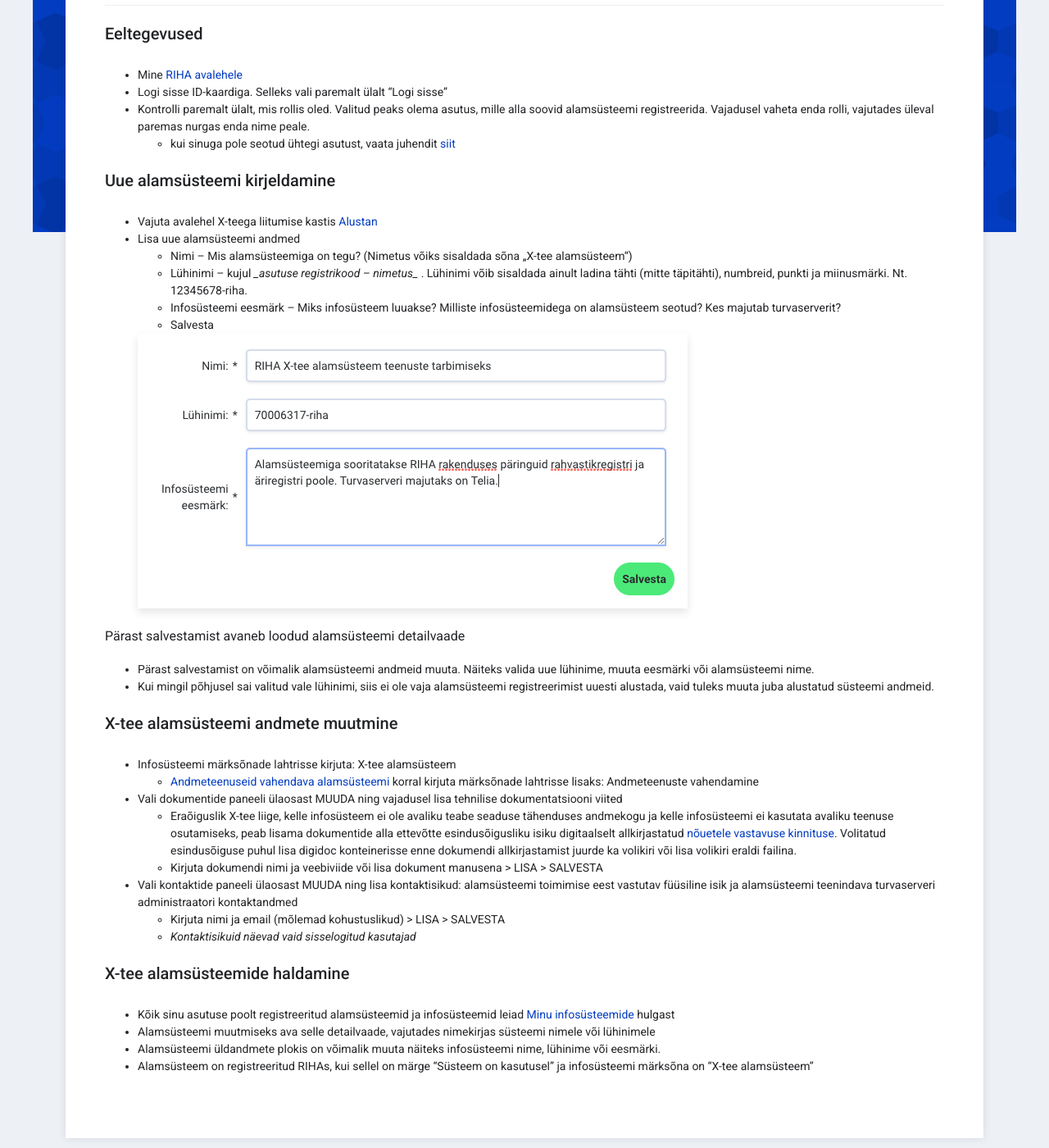
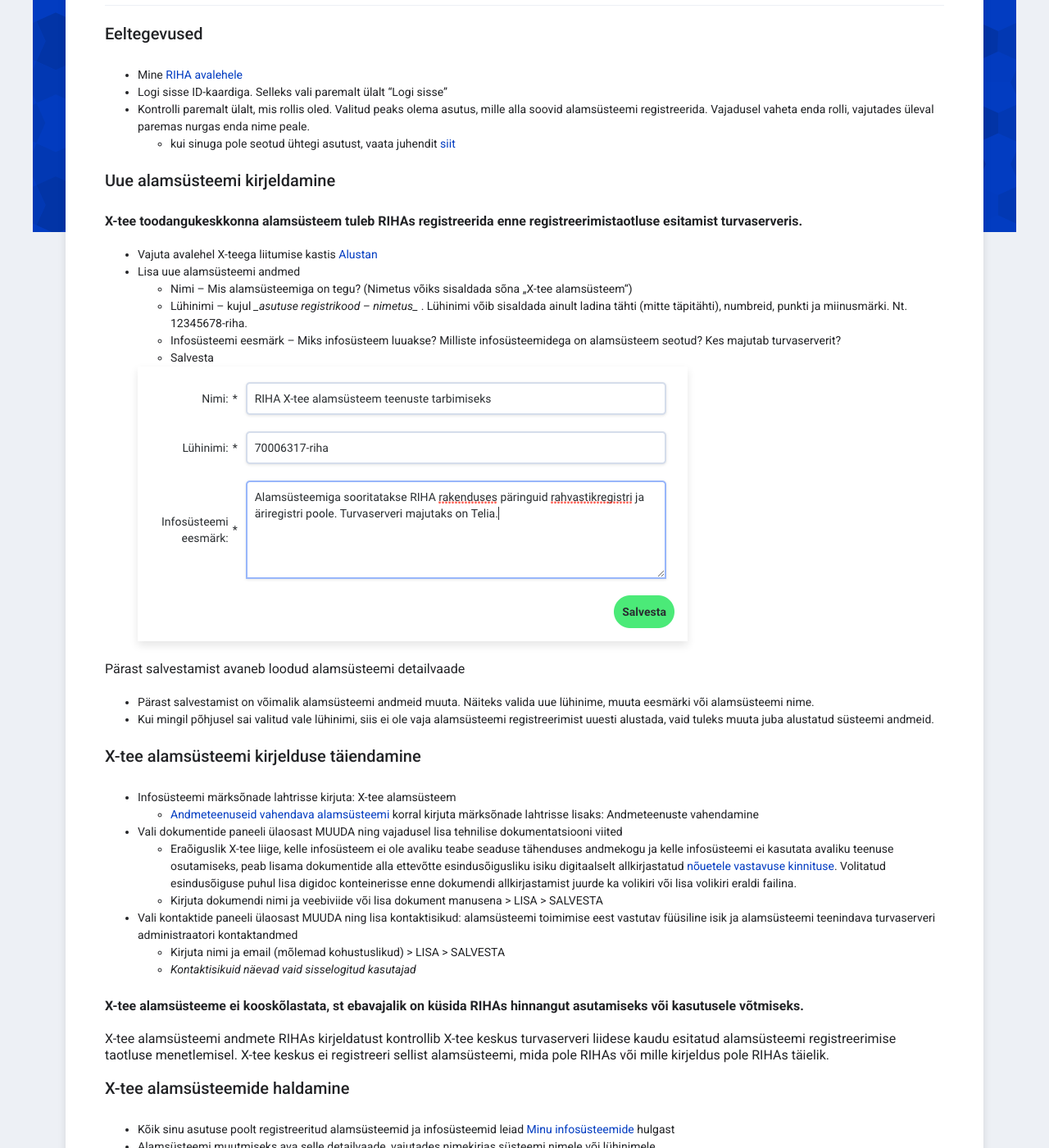
Before and after one commit to e-gov/RIHA-Help, a Jekyll site: the page built from docs/X-tee-alamsysteem.md, in a window 1280 px wide and 1400 px high, scrolled down 380 px. Shown: the whole window at 82% size. Built offline with Jekyll 4.4.1, drawn with Linux system fonts in a browser that asks for light colours.

Commit message:
Update X-tee-alamsysteem.md

```diff
--- a/docs/X-tee-alamsysteem.md
+++ b/docs/X-tee-alamsysteem.md
@@ -12,6 +12,7 @@ title: X-tee alamsüsteemi abi
   - kui sinuga pole seotud ühtegi asutust, vaata juhendit [siit](/RIHA-oigused-haldamine)
 
 ### Uue alamsüsteemi kirjeldamine
+**X-tee toodangukeskkonna alamsüsteem tuleb RIHAs registreerida enne registreerimistaotluse esitamist turvaserveris.**
 
 - Vajuta avalehel X-teega liitumise kastis [Alustan](https://www.riha.ee/Kirjelda/Uus)
 - Lisa uue alamsüsteemi andmed
@@ -27,7 +28,7 @@ Pärast salvestamist avaneb loodud alamsüsteemi detailvaade
 - Pärast salvestamist on võimalik alamsüsteemi andmeid muuta. Näiteks valida uue lühinime, muuta eesmärki või alamsüsteemi nime.
 - Kui mingil põhjusel sai valitud vale lühinimi, siis ei ole vaja alamsüsteemi registreerimist uuesti alustada, vaid tuleks muuta juba alustatud süsteemi andmeid.
 
-### X-tee alamsüsteemi andmete muutmine
+### X-tee alamsüsteemi kirjelduse täiendamine
 
 - Infosüsteemi märksõnade lahtrisse kirjuta: X-tee alamsüsteem
   - [Andmeteenuseid vahendava alamsüsteemi](https://moodle.ria.ee/mod/page/view.php?id=382) korral kirjuta märksõnade lahtrisse lisaks: Andmeteenuste vahendamine
@@ -38,6 +39,9 @@ Pärast salvestamist avaneb loodud alamsüsteemi detailvaade
   - Kirjuta nimi ja email (mõlemad kohustuslikud) > LISA > SALVESTA
   - _Kontaktisikuid näevad vaid sisselogitud kasutajad_
 
+**X-tee alamsüsteeme ei kooskõlastata, st ebavajalik on küsida RIHAs hinnangut asutamiseks või kasutusele võtmiseks.**
+
+X-tee alamsüsteemi andmete RIHAs kirjeldatust kontrollib X-tee keskus turvaserveri liidese kaudu esitatud alamsüsteemi registreerimise taotluse menetlemisel. X-tee keskus ei registreeri sellist alamsüsteemi, mida pole RIHAs või mille kirjeldus pole RIHAs täielik.
 
 ### X-tee alamsüsteemide haldamine
 
```
